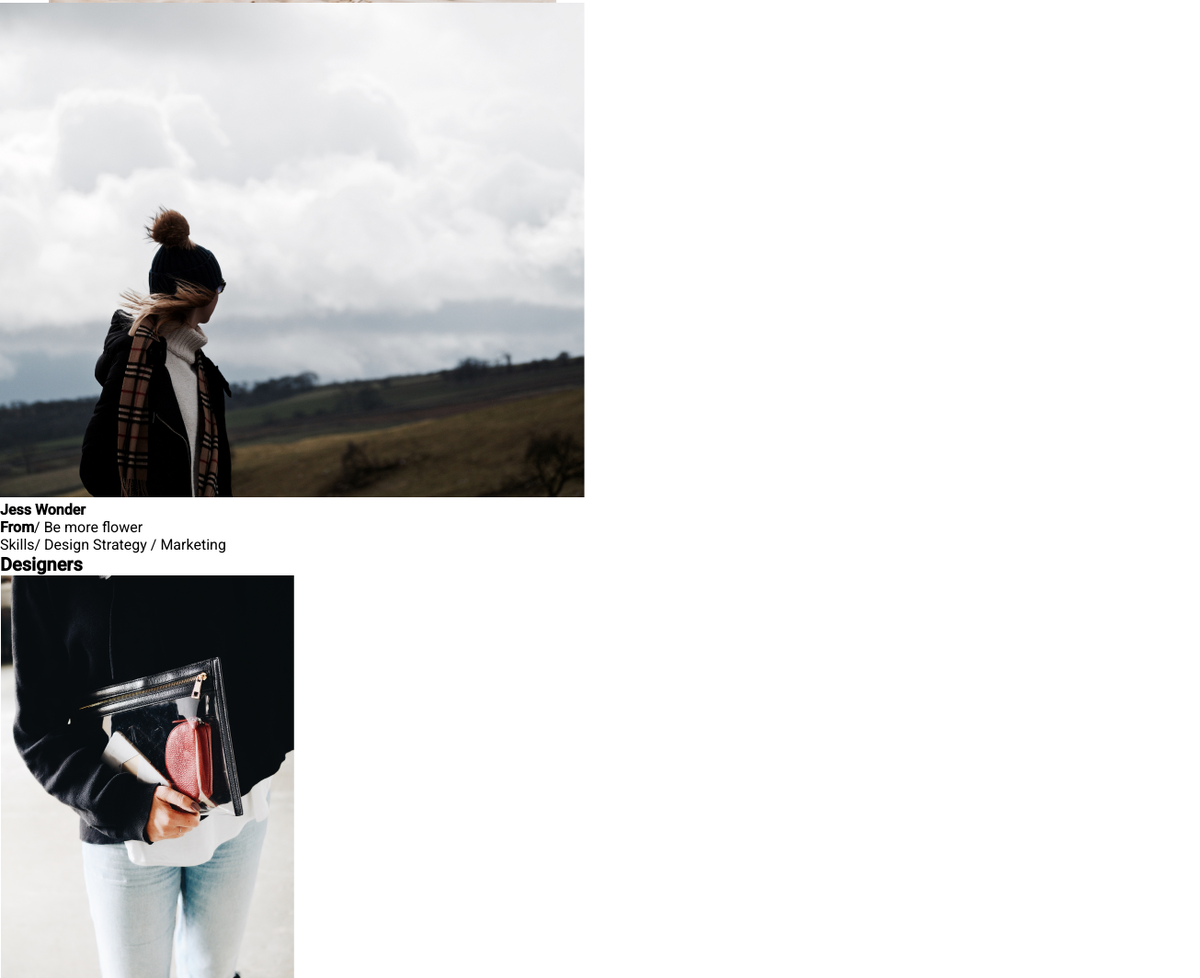
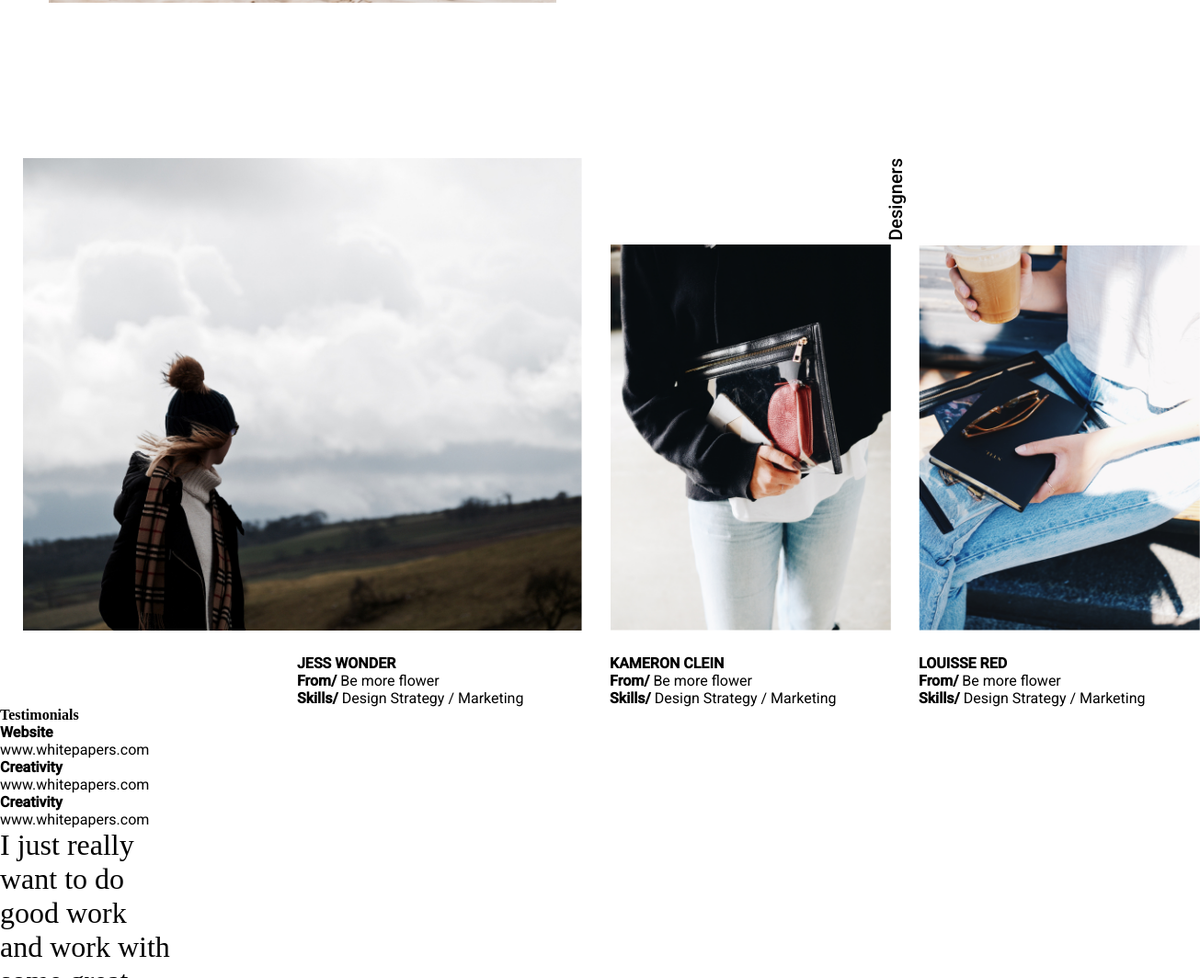
Before and after one commit to Bifka/otus-css-Zelenina, a plain HTML site: page index.html in a window 1280 px wide. Shown: the part 1736-2800 px from the top of the page at 92% size, 1305 px wide, since content can reach past the window. Drawn offline with nearby package versions, Linux system fonts and the light colour scheme; a web font is replaced by a local one.

Commit message:
add designers section

```diff
--- a/index.html
+++ b/index.html
@@ -41,7 +41,7 @@
             <div class="biography-box-photo">
                 <img src="./images/jared-weiss-P3cB0ynqYBw-unsplash_1.jpg" alt="/" class="biography-photo">
             </div>
-            <h4 id="section-biography">Biography</h4>
+            <h2 id="section-biography" class="titles">Biography</h2>
             <div class="biography-text">
                 <h2 class="biography-title">Katya<br>
                     Mills</h2>
@@ -58,21 +58,45 @@
       </div>
     </section>
 
-    <!-- Блок №3 -->
-    <section>
-        <img src="./images/spurwing-agency-r6LceZ3ckpM-unsplash_1.jpg" alt="/">
-        <p><strong>Jess Wonder<br>
-            From</strong>/ Be more flower<br>
-            Skills/ Design Strategy / Marketing</p>
-        <h4 id="section-designers">Designers</h4>
-        <img src="./images/stil-P1jQzyvqfns-unsplash_1.png" alt="/">
-        <p><strong>Kameron Clein<br>
-            From</strong>/ Be more flower<br>
-            <strong>Skills</strong>/ Design Strategy / Marketing</p>
-        <img src="./images/stil-_mvSe9q8_n4-unsplash_1.png" alt="/">
-        <p><strong>LOUISSE RED<br>
-            From</strong>/ Be more flower<br>
-            <strong>Skills</strong>/ Design Strategy / Marketing</p>
+    <!-- Блок designers -->
+    <section class="wrapper-designers">
+        <h2 id="section-designers" class="titles">Designers</h2>
+        <div class="designers-block">
+
+            <figure class="desiner-item desiner-main-item">
+                <div class="designers-photo designers-big-photo">
+                    <img src="./images/wonder.jpg" alt="/">
+                </div>
+                <figcaption class="designers-info designers-main-info">
+                    <p class="designers-name">Jess Wonder</p>
+                    <p class="designers-from">Be more flower</p>
+                    <p class="designers-skills">Design Strategy / Marketing</p>
+                </figcaption>
+            </figure>
+
+            <figure class="desiner-item">
+                <div  class="designers-photo">
+                    <img src="./images/clein.png" alt="/">
+                </div>
+                <figcaption class="designers-info">
+                    <p class="designers-name">Kameron Clein</p>
+                    <p class="designers-from">Be more flower</p>
+                    <p class="designers-skills">Design Strategy / Marketing</p>
+                </figcaption>
+            </figure>
+
+            <figure class="desiner-item">
+                <div  class="designers-photo">
+                    <img src="./images/red.png" alt="/">
+                </div>
+                 <figcaption class="designers-info">
+                    <p class="designers-name">LOUISSE RED</p>
+                    <p class="designers-from">Be more flower</p>
+                    <p class="designers-skills">Design Strategy / Marketing</p>
+                </figcaption>
+            </figure>
+
+        </div>
     </section>
 
     <!-- Блок №4 -->
--- a/styles/style.css
+++ b/styles/style.css
@@ -19,7 +19,7 @@
     font-weight: 500;
   }
 
-  h4{
+  .titles{
     font-family: 'Roboto', sans-serif;
     font-size: 20px;
   }
@@ -121,7 +121,7 @@ li a{
 
 .hero{
   position: relative;
-  max-height: 630px;
+  height: 630px;
 }
 
 .hero-box{
@@ -211,3 +211,70 @@ blockquote{
 }
 
 /* Окончание стилей блока biography */
+
+/* Стили блока designers */
+
+.wrapper-designers{
+  max-width: 1337px;
+  margin: 0 auto;
+  overflow: visible;
+  padding-top: 145px;
+}
+
+.designers-block{
+  display: flex;
+  flex-flow: row nowrap;
+  align-items: flex-end;
+  gap: 30px;
+  position: relative;
+  left: 25px;
+}
+
+#section-designers{
+  display: inline-block;
+  transform: rotate(-90deg);
+  transform-origin: right bottom;
+  position: relative;
+  left: 70%;
+}
+
+.designers-photo{
+  max-width: 320px;
+  max-height: 440px;
+  overflow: hidden;
+}
+
+.designers-big-photo{
+  max-width: 640px;
+  max-height: 540px;
+  overflow: hidden;
+}
+
+.designers-photo > img{
+  width: 100%;
+}
+
+.designers-main-info{
+  margin-left: 49%;
+}
+
+.designers-info{
+  margin-top: 22px;
+}
+
+.designers-name{
+  text-transform: uppercase;
+  font-weight: 700;
+}
+
+.designers-from::before {
+  content: "From/ ";
+  font-weight: 700;
+}
+
+.designers-skills::before {
+  content: "Skills/ ";
+  font-weight: 700;
+}
+
+/* Окончание стилей блока designers */
```
Also changed, not shown: images/clein.png (renamed from images/stil-P1jQzyvqfns-unsplash_1.png), images/red.png (renamed from images/stil-_mvSe9q8_n4-unsplash_1.png), images/wonder.jpg (renamed from images/spurwing-agency-r6LceZ3ckpM-unsplash_1.jpg).
